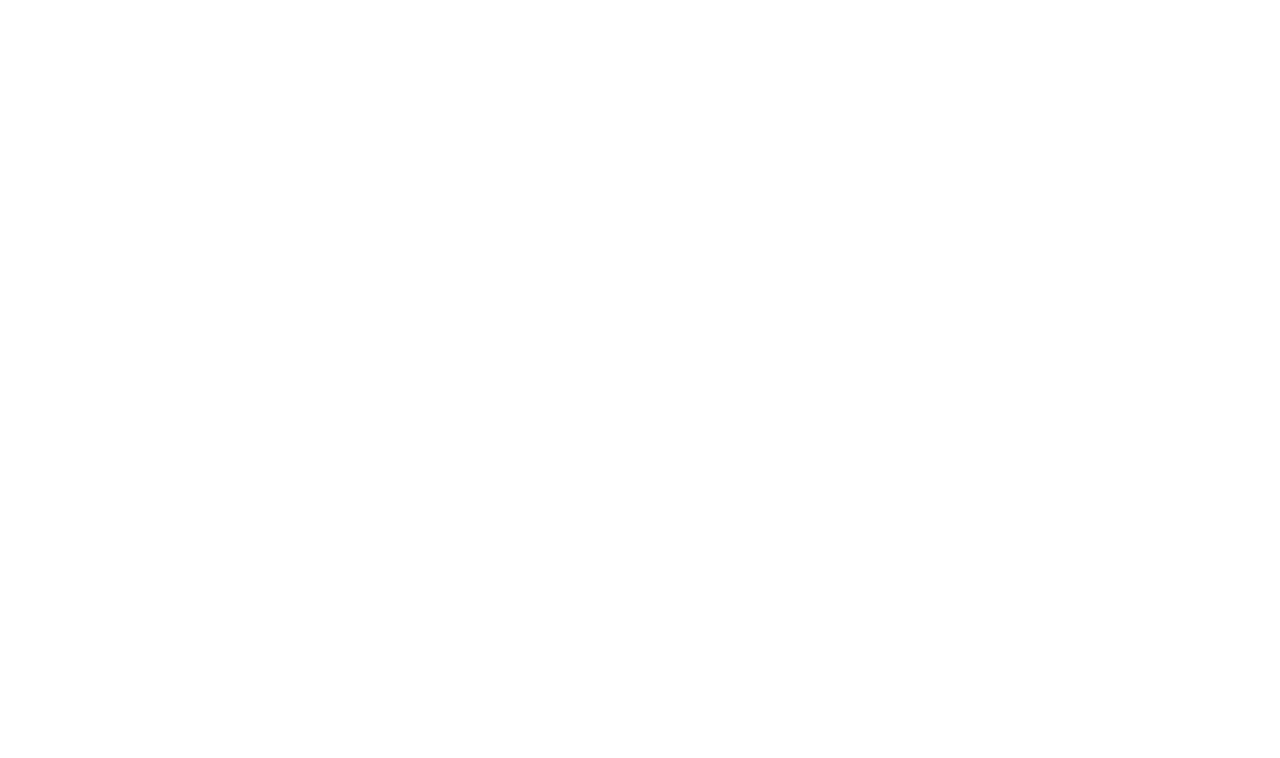
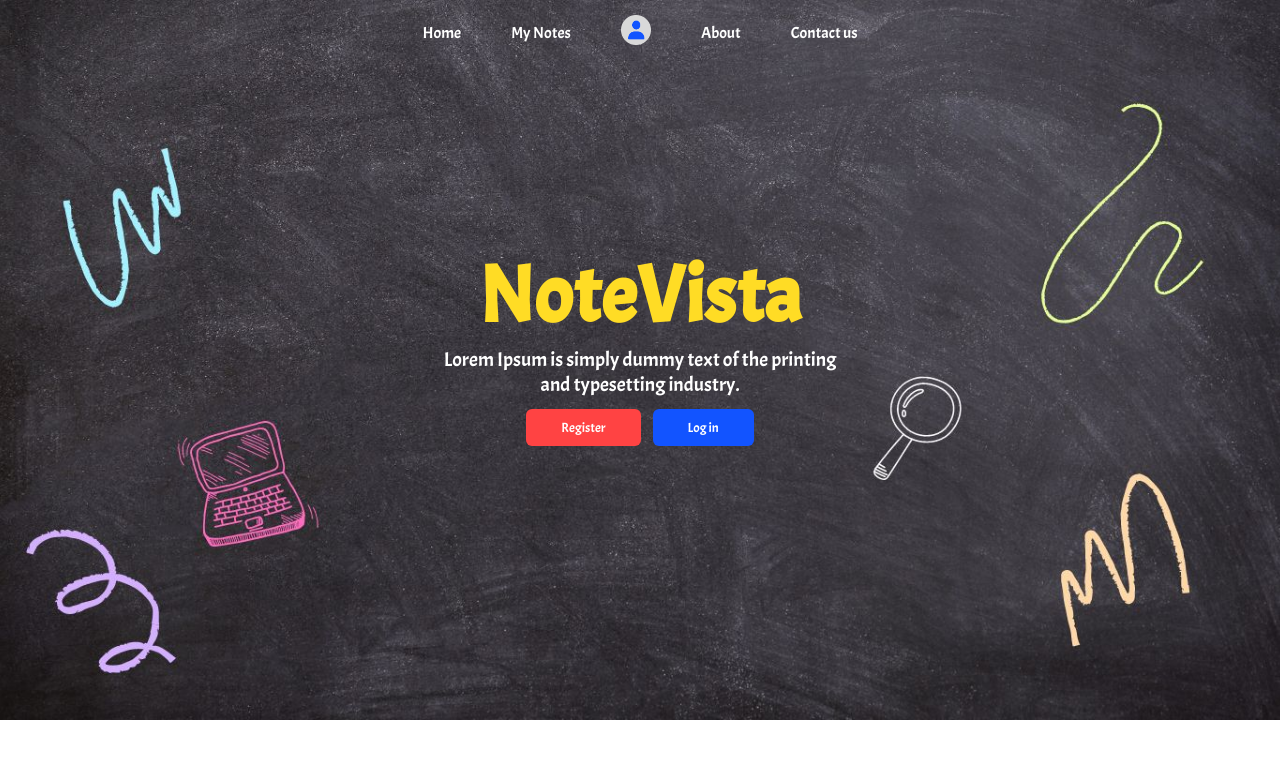
Before and after one commit to ThisIsSaurav/NoteVistaProject, a plain HTML site: page index.html in a window 1280 px wide. Drawn offline with Linux system fonts and the light colour scheme.

Commit message:
Adding css and more changer or files

```diff
--- /dev/null
+++ b/css/main.css
@@ -0,0 +1,74 @@
+@import url('https://fonts.googleapis.com/css2?family=Acme&display=swap');
+
+*{
+    margin: 0;
+    padding: 0;
+}
+
+.header-box{
+    /* border: 1px solid red; */
+    height: 90vh;
+    background-image: url(../img/home_page_bg.jpg);
+    background-size: cover;
+    background-position: center;
+    font-family: "Acme", sans-serif;
+}
+
+/* CSS for the home page header box nav bar  */
+.header-box nav{
+    /* border : 1px solid blue; */
+    padding: 10px 0px;
+}
+.header-box nav ul {
+    display: flex;
+    justify-content: center;
+    align-items: center;
+    /* border : 1px solid black; */
+    color: white;
+}
+.header-box nav ul li{
+   padding: 5px 25px;
+   list-style: none;
+}
+.header-box nav ul li img{
+   width: 30px;
+}
+
+/* CSS for the home page header box main area (Below nav bar) */
+.header-box-main{
+    display: flex;
+    flex-direction: column;
+    justify-content: center;
+    align-items: center;
+    /* border : 1px solid red; */
+    height: 70vh;
+}
+.header-box-main h1{
+   font-size: 80px;
+   color: #FFDC25;
+}
+.header-box-main p{
+   font-size: 20px;
+   text-align: center;
+   color: white;
+   width: 400px;
+}
+.header-box-main .user-btns{
+    /* border : 1px solid violet; */
+    margin-top: 12px;
+    display: flex;
+    gap: 12px;
+}
+.header-box-main .user-btns button{
+    padding: 10px 35px;
+    border: none;
+    border-radius: 6px;
+    color: white;
+    font-family: "Acme", sans-serif;
+}
+#register-btn{
+    background-color: #FF4343;
+}
+#login-btn{
+    background-color: #1254FF;
+}
--- /dev/null
+++ b/css/utility.css
@@ -0,0 +1,5 @@
+.flex-justify-align-center{
+    display: flex;
+    justify-content: center;
+    align-items: center;
+}
--- a/index.html
+++ b/index.html
@@ -1,11 +1,37 @@
 <!DOCTYPE html>
 <html lang="en">
+
 <head>
     <meta charset="UTF-8">
     <meta name="viewport" content="width=device-width, initial-scale=1.0">
     <title>Note Vista - This is the way</title>
+    <link rel="stylesheet" href="css/main.css">
+    <link rel="stylesheet" href="css/utility.css">
 </head>
+
 <body>
+    <div class="header-box">
+        <header>
+            <nav class="flex-justify-align-center">
+                <ul>
+                    <li>Home</li>
+                    <li>My Notes</li>
+                    <li><img src="img/user.png" alt=""></li>
+                    <li>About</li>
+                    <li>Contact us</li>
+                </ul>
+            </nav>
+        </header>
+        <div class="header-box-main">
+            <h1>NoteVista</h1>
+            <p>Lorem Ipsum is simply dummy text of the
+                printing and typesetting industry.</p>
+            <div class="user-btns">
+                <button id="register-btn">Register</button>
+                <button id="login-btn">Log in</button>
+            </div>
+        </div>
 
 </body>
+
 </html>
```
